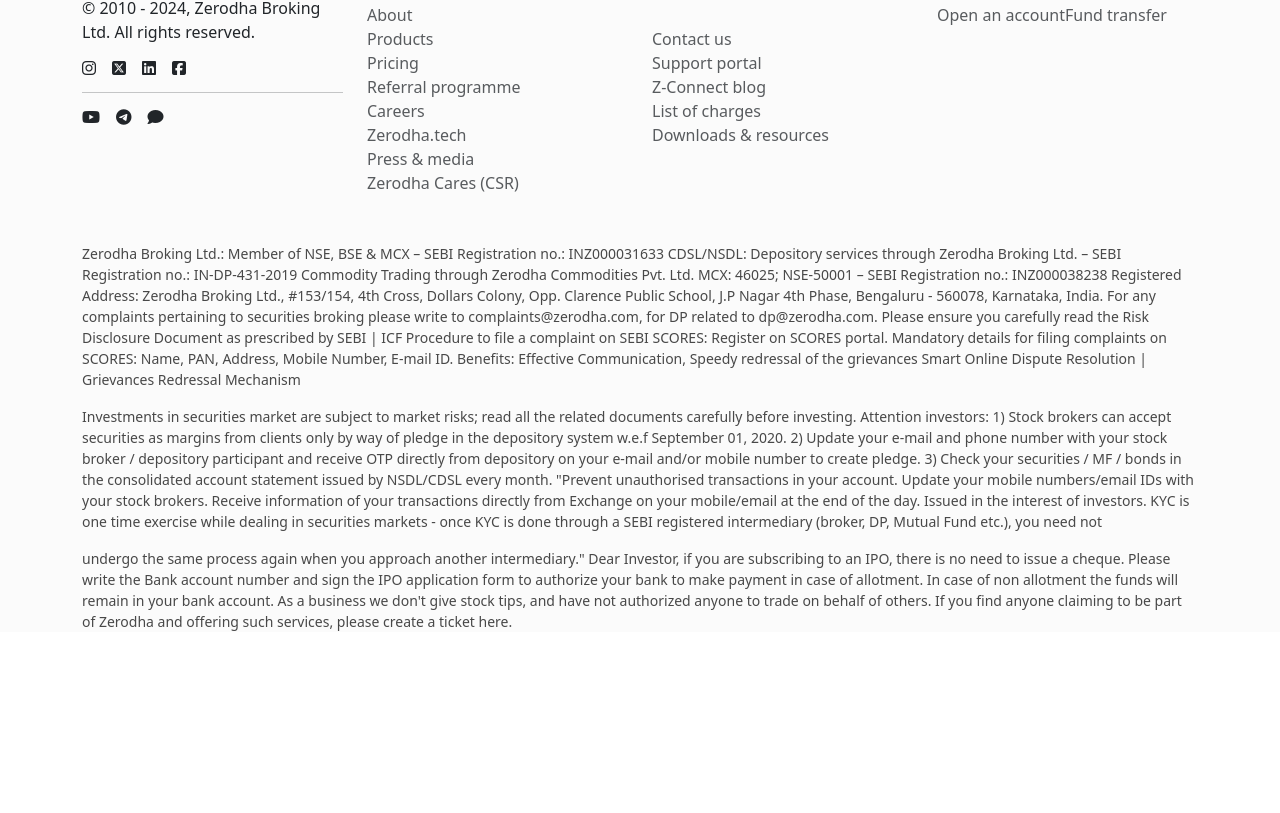
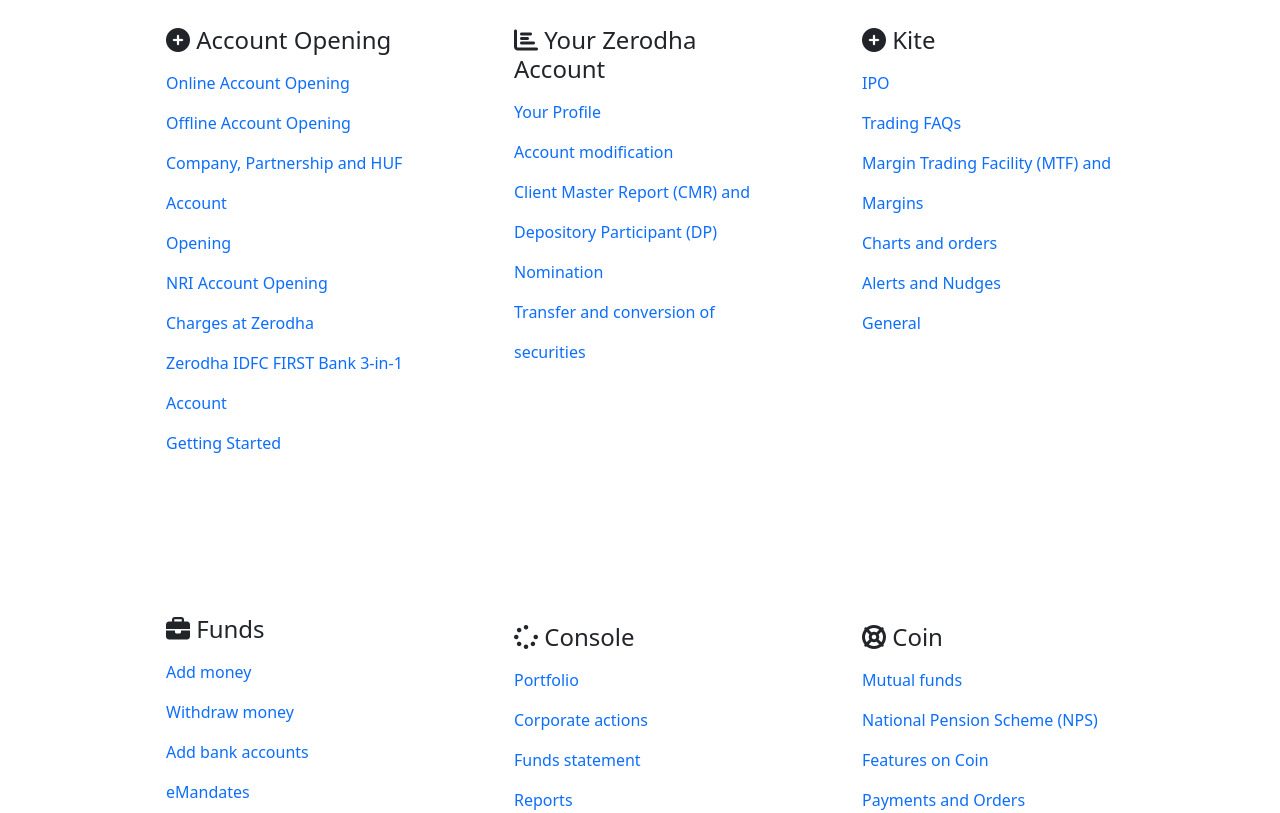
Before and after one commit to PiyushClean/Zerodha-Clone, a React (Vite) app in the folder Frontend/: page /Support in a window 1280 px wide. Shown: the part 247-1060 px from the top of the page. Before the commit the page ends 895 px from the top, so only its background shows below. Built offline with nearby package versions, Linux system fonts and the light colour scheme.

Commit message:
Add CreateTicket Page

```diff
--- a/Frontend/src/Pricing/Brokerage.jsx
+++ b/Frontend/src/Pricing/Brokerage.jsx
@@ -2,7 +2,34 @@ import React from 'react'
 
 const Brokerage = () => {
   return (
-    <div>Brokerage</div>
+    <>
+      <div className="container">
+        <div className="row p-5 text-center border-top mt-5" mb-5>
+          <div className="col-8 p-4">
+            <a href="" className="text-decoration-none">
+              <h3 className="fs-5">Brokerage Caculator</h3>
+            </a>
+            <ul className='text-muted gap-2'
+              style={{
+                textAlign: "left",
+                lineHeight: "2.5",
+                fontSize: "12px"
+              }}>
+              <li>Call & Trade and RMS auto-squareoff:Additional charges of ₹50 + GST per order.</li>
+              <li>Digital contract notes will be sent via e-mail.</li>
+              <li>Physical copies of contract notes, if required, shall be charged ₹20 per contract note. Courier charges apply.</li>
+              <li>For NRI account (non-PIS), 0.5% or ₹100 per executed order for equity (whichever is lower).</li>
+              <li>For NRI account (PIS), 0.5% or ₹200 per executed order for equity (whichever is lower).</li>
+              <li>If the account is in debit balance, any order placed will be charged ₹40 per executed order instead of ₹20 per executed order.</li>
+            </ul>
+          </div>
+          <div className="col-4 p-4"><a href="" className="text-decoration-none">
+            <h3 className="fs-5">List of Charges</h3>
+          </a>
+          </div>
+        </div>
+      </div>
+    </>
   )
 }
 
--- a/Frontend/src/Pricing/Hero.jsx
+++ b/Frontend/src/Pricing/Hero.jsx
@@ -2,7 +2,33 @@ import React from 'react'
 
 const Hero = () => {
   return (
-    <div>Hero</div>
+    <>
+      <div className="container  text-center " style={{ marginTop: "100px", marginBottom: "120px" }}>
+        <h1 className='mb-4'>Pricing</h1>
+        <h3 className='mt-3 fs-5 text-muted mb-5 '>Free equity investments and flat ₹20 traday and F&O trades</h3>
+
+      <hr />
+
+        <div className="row p-5 mt-5 text-center">
+          <div className="col-4">
+            <img src="/pricingEquity.svg" alt="" />
+            <h1 className="fs-3">Free equity delivery</h1>
+            <p className="text-muted">All equity delivery investments (NSE, BSE), are absolutely free — ₹ 0 brokerage.</p>
+          </div>
+          <div className="col-4">
+            <img src="intradayTrades.svg" alt="" />
+            <h1 className="fs-3">Intraday and F&O trades</h1>
+            <p className="text-muted">Flat Rs. 20 or 0.03% (whichever is lower) per executed order on intraday trades across equity, currency, and commodity trades.</p>
+          </div>
+          <div className="col-4">
+            <img src="/pricingEquity.svg" alt="" />
+            <h1 className="fs-3">Free direct MF</h1>
+            <p className="text-muted">ll direct mutual fund investments are absolutely free — ₹ 0 commissions & DP charges.</p>
+          </div>
+        </div>
+
+      </div>
+    </>
   )
 }
 
--- a/Frontend/src/Pricing/PricingPage.jsx
+++ b/Frontend/src/Pricing/PricingPage.jsx
@@ -1,12 +1,13 @@
 import React from 'react'
 import Brokerage from './Brokerage'
 import Hero from './Hero'
+import OpenAccount from '../OpenAccount'
 
 const PricingPage = () => {
     return (
         <>
-            <div>Pricing Page</div>
             <Hero />
+            <OpenAccount />
             <Brokerage />
         </>
 
--- a/Frontend/src/Products/Universe.jsx
+++ b/Frontend/src/Products/Universe.jsx
@@ -7,14 +7,21 @@ const Universe = () => {
             <h1 className=' mb-4 fs-1' >The Zerodha Universe</h1>
             <p style={{ marginBottom: "100px" }}>Extend your trading and investment experience even further with our partner platforms</p>
             <div className="row">
-                <div className="col p-3 mb-5 " ><img style={{ width: "45%" }} src="/smallcaseLogo (1).png" alt="" /></div>
-                <div className="col p-3 mb-5" ><img style={{ width: "40%" }} src="/streakLogo.png" alt="" /></div>
-                <div className="col p-3 mb-5" ><img style={{ width: "50%" }} src="/sensibullLogo.svg" alt="" /></div>
+                <div className="col p-3 mb-5 " ><img style={{ width: "45%" }} src="/smallcaseLogo (1).png" alt="" />
+                    <p className="text-small text-muted">Thematic investment platform</p>
+                </div>
+                <div className="col p-3 mb-5" ><img style={{ width: "40%" }} src="/streakLogo.png" alt="" />
+                    <p className="text-small text-muted">Algo & strategy platform</p></div>
+                <div className="col p-3 mb-5" ><img style={{ width: "50%" }} src="/sensibullLogo.svg" alt="" />
+                    <p className="text-small text-muted">Options trading platform</p></div>
             </div>
             <div className="row mb-3">
-                <div className="col p-3" ><img style={{ width: "45%" }} src="/zerodhaFundhouse (1).png" alt="" /></div>
-                <div className="col p-3"><img style={{ width: "50%" }} src="goldenpiLogo.png" alt="" /></div>
-                <div className="col p-3" ><img style={{ width: "30%" }} src="/dittoLogo.png" alt="" /></div>
+                <div className="col p-3" ><img style={{ width: "45%" }} src="/zerodhaFundhouse (1).png" alt="" />
+                    <p className="text-small text-muted">Asset management</p></div>
+                <div className="col p-3"><img style={{ width: "50%" }} src="goldenpiLogo.png" alt="" />
+                    <p className="text-small text-muted">Bonds trading platform</p></div>
+                <div className="col p-3" ><img style={{ width: "30%" }} src="/dittoLogo.png" alt="" />
+                    <p className="text-small text-muted">Insurance</p></div>
             </div>
             <button className="btn-primary btn btn-lg fs-5 rounded-1 mt-5 mb-5" style={{ width: "20%" }} >Sign up for free</button>
         </div>
--- a/Frontend/src/Support/CreateTicket.jsx
+++ b/Frontend/src/Support/CreateTicket.jsx
@@ -2,7 +2,70 @@ import React from 'react'
 
 const CreateTicket = () => {
   return (
-    <div>CreateTicket</div>
+    <>
+      <div className="container">
+        <div className="row p-5 mt-5 ">
+
+          <div className="col-4 p-5 mt-2 mb-2">
+            <h4> <i class="fa fa-plus-circle"></i> Account Opening</h4>
+            <a href="" style={{ textDecoration: "none", lineHeight: "2.5" }}> Online Account Opening</a> <br />
+            <a href="" style={{ textDecoration: "none", lineHeight: "2.5" }} > Offline Account Opening</a> <br />
+            <a href="" style={{ textDecoration: "none", lineHeight: "2.5" }} > Company, Partnership and HUF Account</a> <br />
+            <a href="" style={{ textDecoration: "none", lineHeight: "2.5" }} > Opening</a> <br />
+            <a href="" style={{ textDecoration: "none", lineHeight: "2.5" }} > NRI Account Opening</a> <br />
+            <a href="" style={{ textDecoration: "none", lineHeight: "2.5" }} > Charges at Zerodha</a> <br />
+            <a href="" style={{ textDecoration: "none", lineHeight: "2.5" }} > Zerodha IDFC FIRST Bank 3-in-1 Account</a> <br />
+            <a href="" style={{ textDecoration: "none", lineHeight: "2.5" }} > Getting Started</a> <br />
+
+          </div>
+
+          <div className="col-4 p-5 mt-2 mb-2">
+            <h4> <i class="fa fa-bar-chart"></i> Your Zerodha Account</h4>
+            <a href="" style={{ textDecoration: "none", lineHeight: "2.5" }} >Your Profile </a><br />
+            <a href="" style={{ textDecoration: "none", lineHeight: "2.5" }} >Account modification </a><br />
+            <a href="" style={{ textDecoration: "none", lineHeight: "2.5" }} >Client Master Report (CMR) and Depository Participant (DP) </a><br />
+            <a href="" style={{ textDecoration: "none", lineHeight: "2.5" }} >Nomination </a><br />
+            <a href="" style={{ textDecoration: "none", lineHeight: "2.5" }} >Transfer and conversion of securities </a><br />
+
+          </div>
+          <div className="col-4 p-5 mt-2 ">
+            <h4> <i class="fa fa-plus-circle"></i> Kite</h4>
+            <a href="" style={{ textDecoration: "none", lineHeight: "2.5" }} >IPO </a><br />
+            <a href="" style={{ textDecoration: "none", lineHeight: "2.5" }} >Trading FAQs </a><br />
+            <a href="" style={{ textDecoration: "none", lineHeight: "2.5" }} >Margin Trading Facility (MTF) and Margins </a><br />
+            <a href="" style={{ textDecoration: "none", lineHeight: "2.5" }} >Charts and orders </a><br />
+            <a href="" style={{ textDecoration: "none", lineHeight: "2.5" }} >Alerts and Nudges </a><br />
+            <a href="" style={{ textDecoration: "none", lineHeight: "2.5" }} >General </a><br />
+          </div>
+        </div>
+        <div className="row  px-5   mb-5">
+          <div className="col-4 p-5  mb-2">
+            <h4> <i class="fa fa-briefcase"></i> Funds</h4>
+            <a href="" style={{ textDecoration: "none", lineHeight: "2.5" }} >Add money</a><br />
+            <a href="" style={{ textDecoration: "none", lineHeight: "2.5" }} >Withdraw money</a><br />
+            <a href="" style={{ textDecoration: "none", lineHeight: "2.5" }} >Add bank accounts</a><br />
+            <a href="" style={{ textDecoration: "none", lineHeight: "2.5" }} >eMandates</a><br />
+          </div>
+          <div className="col-4 p-5 mt-2 mb-2">
+            <h4> <i class="fa fa-spinner"></i> Console</h4>
+            <a href="" style={{ textDecoration: "none", lineHeight: "2.5" }} >Portfolio</a><br />
+            <a href="" style={{ textDecoration: "none", lineHeight: "2.5" }} >Corporate actions</a><br />
+            <a href="" style={{ textDecoration: "none", lineHeight: "2.5" }} >Funds statement</a><br />
+            <a href="" style={{ textDecoration: "none", lineHeight: "2.5" }} >Reports</a><br />
+            <a href="" style={{ textDecoration: "none", lineHeight: "2.5" }} >Profile</a><br />
+            <a href="" style={{ textDecoration: "none", lineHeight: "2.5" }} >Segments</a><br />
+          </div>
+          <div className="col-4 p-5 mt-2 mb-2">
+            <h4> <i class="fa fa-life-ring"></i> Coin</h4>
+            <a href="" style={{ textDecoration: "none", lineHeight: "2.5" }} > Mutual funds</a><br />
+            <a href="" style={{ textDecoration: "none", lineHeight: "2.5" }} >National Pension Scheme (NPS)</a><br />
+            <a href="" style={{ textDecoration: "none", lineHeight: "2.5" }} >Features on Coin</a><br />
+            <a href="" style={{ textDecoration: "none", lineHeight: "2.5" }} >Payments and Orders</a><br />
+            <a href="" style={{ textDecoration: "none", lineHeight: "2.5" }} >General</a><br />
+          </div>
+        </div>
+      </div>
+    </>
   )
 }
 
```
Also changed, not shown: Frontend/public/intradayTrades.svg (added), Frontend/public/pricingEquity.svg (added), Frontend/src/index.css (line endings or trailing spaces).
